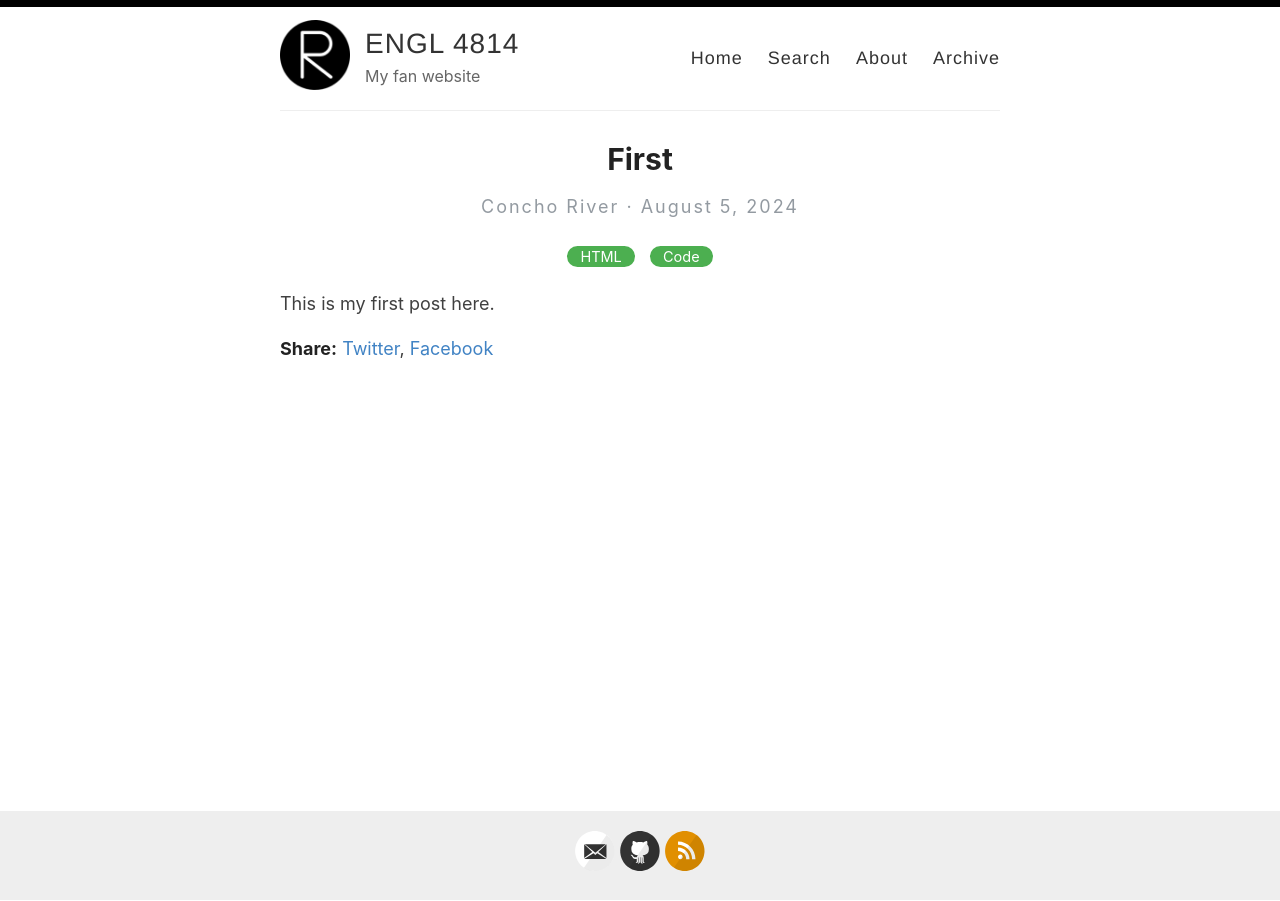
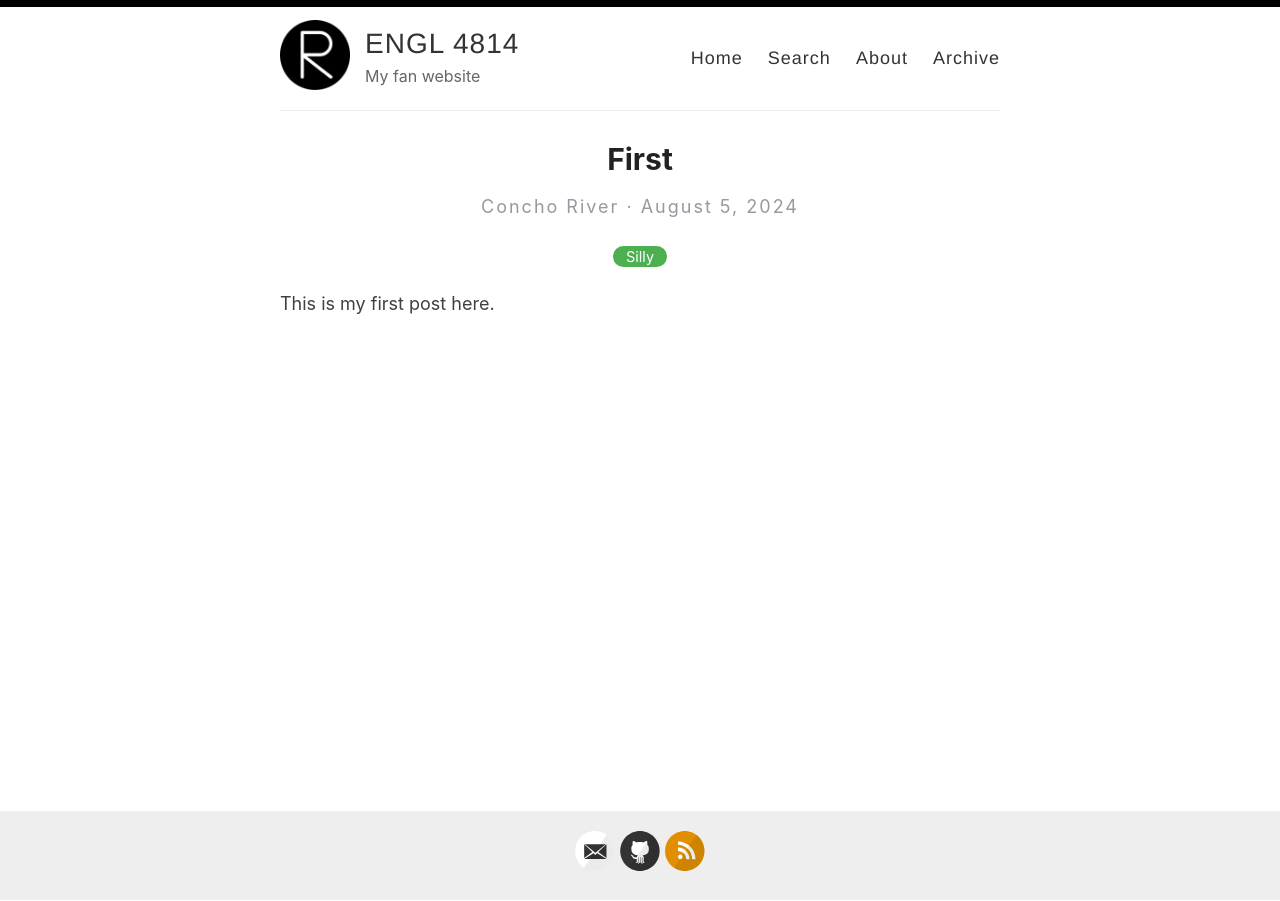
Before and after one commit to VT-Evia/ENGL4814, a Jekyll site: the page built from _posts/2024-08-05-first.md, in a window 1280 px wide. Built offline with Jekyll 4.4.1, drawn with Linux system fonts in a browser that asks for light colours.

Commit message:
removed post share

```diff
--- a/_layouts/post.html
+++ b/_layouts/post.html
@@ -27,9 +27,6 @@ layout: default
     {{ content }}
   </div>
 
-  <div>
-    <p><span class="share-box">Share:</span> <a href="http://twitter.com/share?text={{ page.title }}&url={{site.url}}{{page.url}}" target="_blank">Twitter</a>, <a href="https://www.facebook.com/sharer.php?u={{site.url}}{{page.url}}" target="_blank">Facebook</a></p>
-  </div>
 
   <!--<div class="date">
     Written on {{ page.date | date: "%B %e, %Y" }}
--- a/_posts/2024-08-05-first.md
+++ b/_posts/2024-08-05-first.md
@@ -1,7 +1,7 @@
 ---
 layout: post
 title:  First
-categories: [HTML,Code]
+categories: Silly
 excerpt: Title says it all
 ---
 
```
